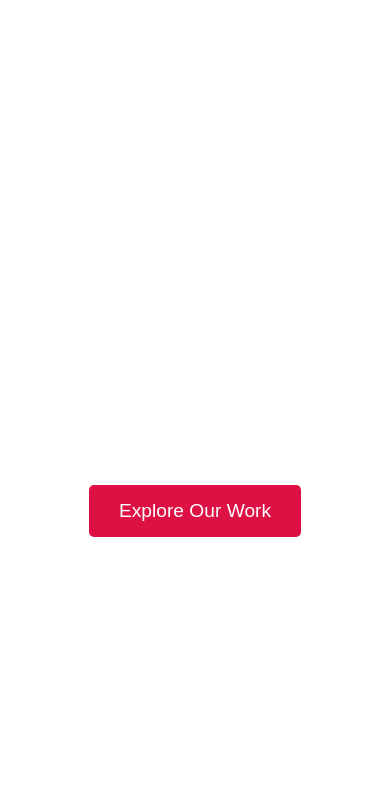
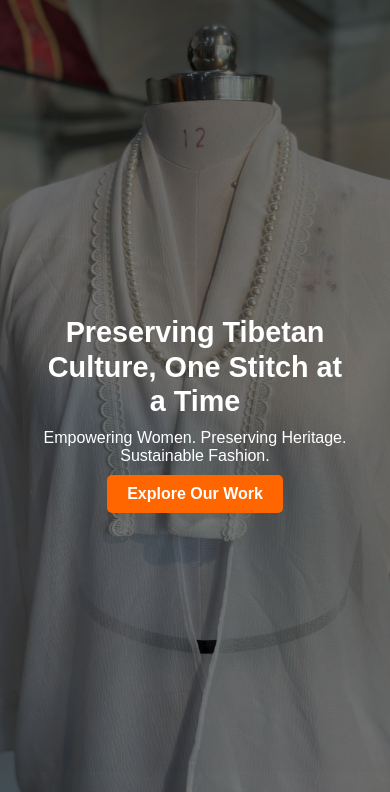
Before and after one commit to Shaurya987/Youdon-Designs, a plain HTML site: page index.html in a window 390 px wide. Shown: the part 72-864 px from the top of the page. Drawn offline with Linux system fonts and the light colour scheme.

Commit message:
slide show and background images

```diff
--- a/index.html
+++ b/index.html
@@ -29,6 +29,18 @@
     </header>
 
     <section class="hero">
+        <div class="hero-images">
+            <img src="image1.jpg" alt="Tibetan Garment 1">
+            <img src="image2.jpg" alt="Tibetan Garment 2">
+            <img src="image3.jpg" alt="Tibetan Garment 3">
+            <img src="image4.jpg" alt="Tibetan Garment 4">
+            <img src="image5.jpg" alt="Tibetan Garment 5">
+            <img src="image6.jpg" alt="Tibetan Garment 6">
+            <img src="image7.jpg" alt="Tibetan Garment 7">
+            <img src="image8.jpg" alt="Tibetan Garment 8">
+            <img src="image9.jpg" alt="Tibetan Garment 9">
+            <img src="image10.jpg" alt="Tibetan Garment 10">
+        </div>
         <div class="hero-content">
             <h1>Preserving Tibetan Culture, One Stitch at a Time</h1>
             <p>Empowering Women. Preserving Heritage. Sustainable Fashion.</p>
@@ -36,8 +48,32 @@
         </div>
     </section>
 
+    <script>
+      document.addEventListener('DOMContentLoaded', () => {
+    const images = document.querySelectorAll('.hero-images img');
+    let currentIndex = 0;
+
+    function showImage(index) {
+        images.forEach((img, i) => {
+            img.style.opacity = i === index ? '1' : '0';
+            img.style.transform = i === index ? 'scale(1.1)' : 'scale(1)';
+        });
+    }
+
+    function nextImage() {
+        currentIndex = (currentIndex + 1) % images.length;
+        showImage(currentIndex);
+    }
+
+    showImage(currentIndex);
+    setInterval(nextImage, 5000); // Change image every 5 seconds
+});
+
+
+    </script>
+
     <section id="about" class="about">
-        <img src="path_to_tenzin_youdon_headshot.jpg" alt="Tenzin Youdon" class="founder-photo">
+        <img src="founder.jpg" alt="Tenzin Youdon" class="founder-photo">
         <div class="about-content">
             <h2>About Youdon Designs</h2>
             <p>Tenzin Youdon, a fashion designer deeply committed to preserving Tibetan culture through sustainable fashion, founded Youdon Designs.</p>
--- a/styles.css
+++ b/styles.css
@@ -2,6 +2,7 @@
 body {
     margin: 0;
     font-family: Arial, sans-serif;
+    color: #333;
 }
 
 a {
@@ -11,10 +12,11 @@ a {
 
 /* Header */
 header {
-    background-color: #2a2a2a;
+    background-color: #2a2a2a; /* Solid background color for the header */
     color: white;
     padding: 10px 0;
     position: relative;
+    z-index: 10; /* Ensures header content is above other elements */
 }
 
 nav {
@@ -73,7 +75,7 @@ nav {
         top: 60px;
         left: 0;
         padding: 20px;
-        box-shadow: 0 4px 10px rgba(0, 0, 0, 0.1);
+        box-shadow: 0 4px 10px rgba(0, 0, 0, 0.1); /* Shadow, not a translucent overlay */
     }
 
     .nav-links.show {
@@ -111,48 +113,115 @@ nav {
     }
 }
 
-
 /* Hero Section */
 .hero {
-    background: url('path_to_hero_image.jpg') no-repeat center center/cover;
-    height: 100vh;
+    position: relative;
+    overflow: hidden;
+    height: 100vh; /* Full viewport height */
     display: flex;
     align-items: center;
     justify-content: center;
-    color: white;
     text-align: center;
-    padding: 0 20px;
+    background-color: transparent; /* Ensure no color overlay */
+    z-index: 2; /* Ensure hero section is above header */
+}
+
+.hero-images {
+    position: absolute;
+    top: 0;
+    left: 0;
+    width: 100%;
+    height: 100%;
+    display: flex;
+    transition: opacity 1s ease-in-out;
+    z-index: 0; /* Ensure images are below hero content */
+}
+
+.hero-images img {
+    width: 100%;
+    height: 100%;
+    object-fit: cover; /* Ensures images cover the container */
+    position: absolute;
+    top: 0;
+    left: 0;
+    opacity: 0;
+    transition: opacity 1s ease-in-out, transform 1s ease-in-out;
 }
 
 .hero-content {
-    max-width: 600px;
+    position: relative;
+    z-index: 3; /* Ensure content is above images */
+    color: white;
+    max-width: 80%;
+    margin: 0 auto;
+    padding: 20px;
 }
 
-.hero h1 {
+.hero-content h1 {
     font-size: 3em;
-    margin-bottom: 10px;
+    margin: 0;
+    line-height: 1.2;
+    animation: fadeInUp 1.5s ease-out;
 }
 
-.hero p {
+.hero-content p {
     font-size: 1.5em;
-    margin-bottom: 20px;
+    margin: 10px 0;
+    animation: fadeInUp 1.5s ease-out 0.5s;
 }
 
 .cta-button {
-    background-color: #d14;
+    display: inline-block;
+    padding: 15px 30px;
+    background-color: #ff6600;
     color: white;
-    padding: 15px 30px;
+    text-decoration: none;
     border-radius: 5px;
-    font-size: 1.2em;
-    display: inline-block;
-    transition: background-color 0.3s ease;
+    font-weight: bold;
+    transition: background-color 0.3s, transform 0.3s;
+    animation: fadeInUp 1.5s ease-out 1s;
 }
 
 .cta-button:hover {
-    background-color: #b00;
+    background-color: #e65c00;
+    transform: scale(1.05);
 }
 
+@media (max-width: 768px) {
+    .hero-content h1 {
+        font-size: 2em;
+    }
+
+    .hero-content p {
+        font-size: 1.2em;
+    }
+
+    .cta-button {
+        padding: 10px 20px;
+        font-size: 1em;
+    }
+}
+
+@keyframes fadeInUp {
+    0% {
+        opacity: 0;
+        transform: translateY(20px);
+    }
+    100% {
+        opacity: 1;
+        transform: translateY(0);
+    }
+}
+
+
 /* About Section */
+/* General Reset for Background */
+#about {
+    background-color: black; /* Ensure no background color */
+    padding: 50px 20px; /* Adjust padding as needed */
+}
+
+/* Ensure Content is Centered */
 .about {
     display: flex;
     flex-direction: column;
@@ -160,11 +229,17 @@ nav {
     text-align: center;
 }
 
+/* Founder Photo Styling */
 .founder-photo {
     width: 150px;
     height: auto;
     border-radius: 50%;
     margin-bottom: 20px;
+}
+
+/* About Content Styling */
+.about-content {
+    max-width: 800px; /* Optional: to limit text width for readability */
 }
 
 .about-content h2 {
@@ -181,6 +256,8 @@ nav {
 .what-we-do {
     background-color: #f8f8f8;
     text-align: center;
+    position: relative;
+    padding: 50px 20px; /* Adjust padding as needed */
 }
 
 .activity-grid {
@@ -197,6 +274,7 @@ nav {
     width: 220px;
     box-shadow: 0 4px 10px rgba(0, 0, 0, 0.1);
     text-align: center;
+    position: relative;
 }
 
 .activity-item img {
@@ -218,6 +296,7 @@ nav {
 .social-impact {
     text-align: center;
     padding: 40px 20px;
+    position: relative;
 }
 
 .social-impact h2 {
@@ -256,11 +335,11 @@ footer {
 
 /* Responsive Styles */
 @media (max-width: 768px) {
-    .hero h1 {
+    .hero-content h1 {
         font-size: 2.5em;
     }
 
-    .hero p {
+    .hero-content p {
         font-size: 1.2em;
     }
 
@@ -270,11 +349,11 @@ footer {
 }
 
 @media (max-width: 480px) {
-    .hero h1 {
+    .hero-content h1 {
         font-size: 1.8em;
     }
 
-    .hero p {
+    .hero-content p {
         font-size: 1em;
     }
 
@@ -286,3 +365,40 @@ footer {
         font-size: 1em;
     }
 }
+
+/* Background image for sections */
+#what-we-do {
+    background-image: url('about-us.jpg');
+    background-size: cover;
+    background-position: center;
+    background-repeat: no-repeat;
+}
+
+#social-impact {
+    background-image: url('award photo.jpg');
+    background-size: cover;
+    background-position: center;
+    background-repeat: no-repeat;
+}
+
+/* Optional: Add a semi-transparent overlay to enhance text readability */
+section::before {
+    content: '';
+    position: absolute;
+    top: 0;
+    left: 0;
+    width: 100%;
+    height: 100%;
+    background: rgba(0, 0, 0, 0.5); /* Adjust opacity as needed */
+    z-index: 1;
+}
+
+section > * {
+    position: relative;
+    z-index: 2;
+}
+
+/* Ensure background image covers content properly */
+#what-we-do, #social-impact {
+    background-attachment: fixed; /* Parallax effect */
+}
```
Also changed, not shown: about-us.jpg (added), award photo.jpg (added), founder.jpg (added), image1.jpg (added), image10.jpg (added), image2.jpg (added), image3.jpg (added), image4.jpg (added), image6.jpg (added), 4 other files.
